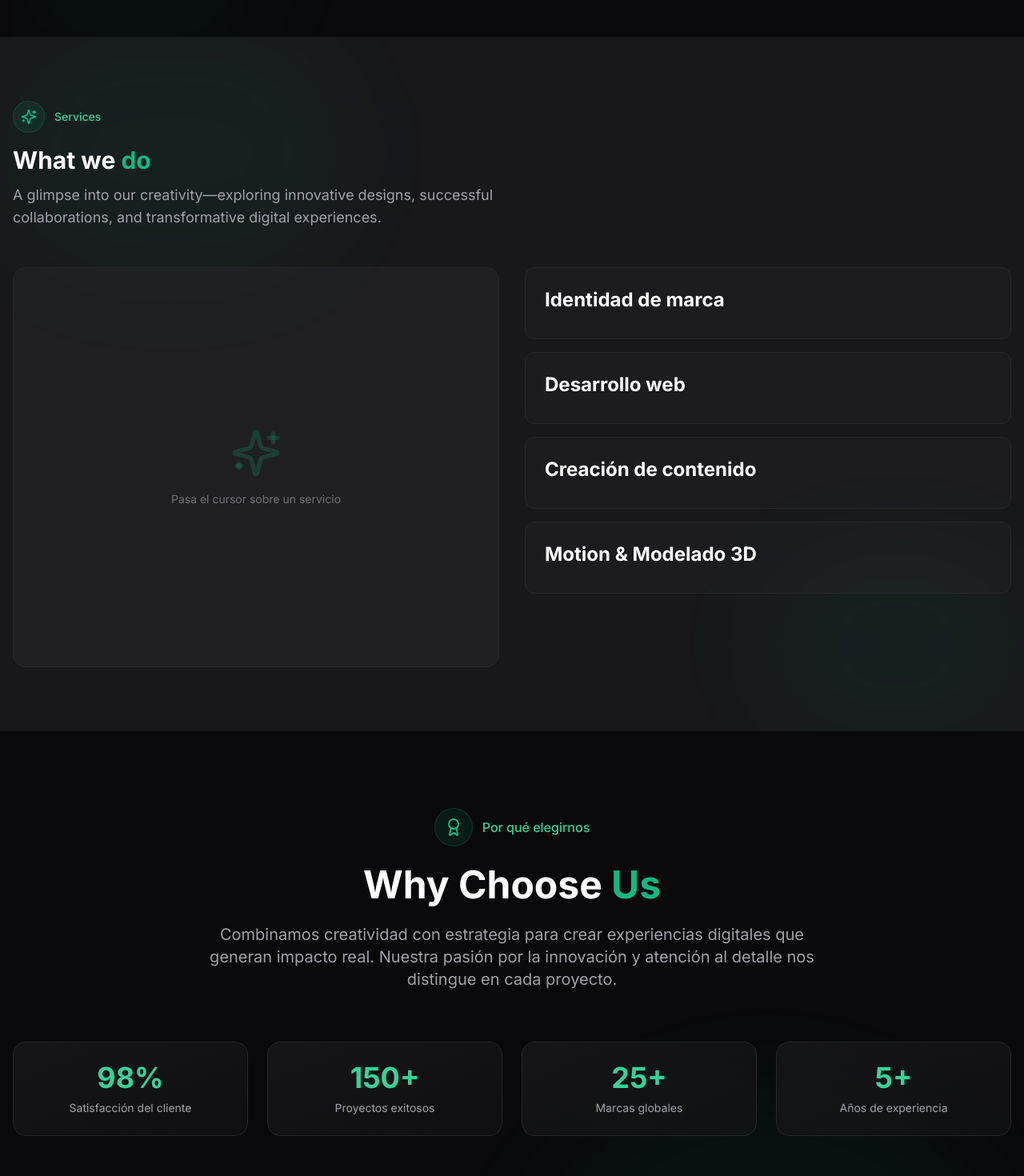
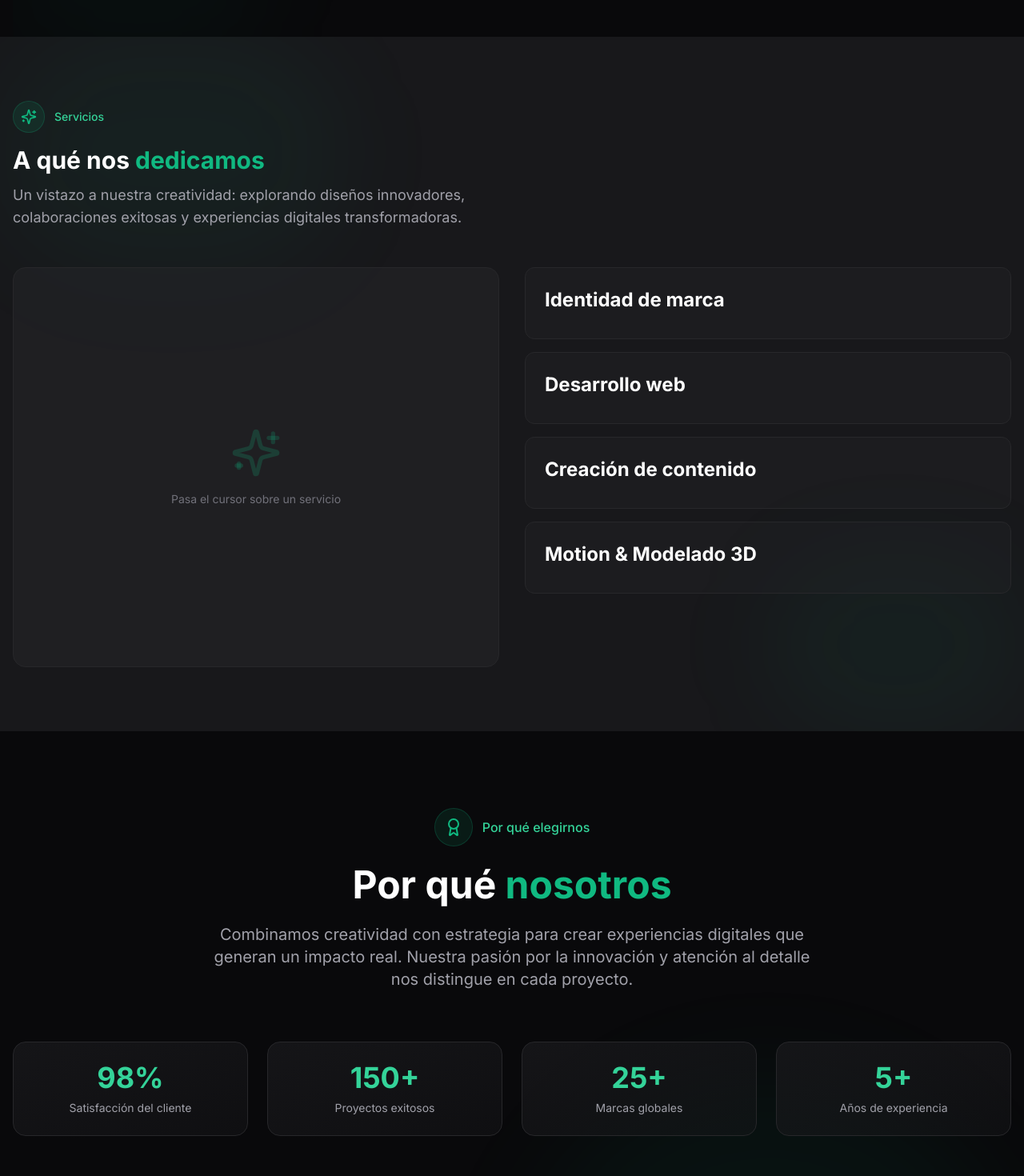
Before and after one commit to Artag-Chris/web-de-servicios, a Next.js app: page / in a window 1280 px wide. Shown: the part 1320-2790 px from the top of the page at 80% size. Built offline with nearby package versions, Linux system fonts and the light colour scheme.

Commit message:
act primera vista

```diff
--- a/src/components/footers/FooterMain.tsx
+++ b/src/components/footers/FooterMain.tsx
@@ -27,10 +27,10 @@ function Footer() {
 
   return (
     <footer className="bg-zinc-900 border-t border-zinc-800">
-      {/* Main Footer */}
+      {/* Footer Principal */}
       <div className="container mx-auto px-4 py-12">
         <div className="grid grid-cols-1 md:grid-cols-2 lg:grid-cols-4 gap-10">
-          {/* Column 1: Logo & About */}
+          {/* Columna 1: Logo y Acerca de */}
           <div className="space-y-4">
             <div className="flex items-center gap-2">
               <div className="w-10 h-10 rounded-lg bg-gradient-to-br from-emerald-500 to-emerald-700 flex items-center justify-center">
@@ -40,7 +40,7 @@ function Footer() {
             </div>
 
             <p className="text-zinc-400 text-sm">
-              Creating exceptional digital experiences through innovative solutions and clean, efficient code.
+              Creando experiencias digitales excepcionales a través de soluciones innovadoras y código limpio y eficiente.
             </p>
 
             <div className="flex flex-wrap gap-2 pt-2">
@@ -63,10 +63,10 @@ function Footer() {
             </div>
           </div>
 
-          {/* Column 2: Quick Links */}
+          {/* Columna 2: Enlaces rápidos */}
           <div>
             <h3 className="text-white font-semibold mb-4 relative inline-block">
-              Quick Links
+              Enlaces rápidos
               <span className="absolute -bottom-1 left-0 w-12 h-0.5 bg-emerald-500"></span>
             </h3>
             <ul className="space-y-2">
@@ -84,10 +84,10 @@ function Footer() {
             </ul>
           </div>
 
-          {/* Column 3: Services */}
+          {/* Columna 3: Servicios */}
           <div>
             <h3 className="text-white font-semibold mb-4 relative inline-block">
-              Services
+              Servicios
               <span className="absolute -bottom-1 left-0 w-12 h-0.5 bg-emerald-500"></span>
             </h3>
             <ul className="space-y-2">
@@ -105,14 +105,14 @@ function Footer() {
             </ul>
           </div>
 
-          {/* Column 4: Newsletter */}
+          {/* Columna 4: Newsletter */}
           <div>
             <h3 className="text-white font-semibold mb-4 relative inline-block">
               Newsletter
               <span className="absolute -bottom-1 left-0 w-12 h-0.5 bg-emerald-500"></span>
             </h3>
             <p className="text-zinc-400 text-sm mb-4">
-              Subscribe to receive updates on new projects and tech articles.
+              Suscríbete para recibir actualizaciones sobre nuevos proyectos y artículos tecnológicos.
             </p>
 
             {!isSubscribed ? (
@@ -120,7 +120,7 @@ function Footer() {
                 <div className="relative">
                   <Input
                     type="email"
-                    placeholder="Your email address"
+                    placeholder="Tu correo electrónico"
                     value={email}
                     onChange={(e) => setEmail(e.target.value)}
                     required
@@ -134,30 +134,31 @@ function Footer() {
                     <ArrowRight className="h-4 w-4" />
                   </Button>
                 </div>
-                <p className="text-zinc-500 text-xs">I respect your privacy. Unsubscribe at any time.</p>
+                <p className="text-zinc-500 text-xs">
+                  Respeto tu privacidad. Puedes darte de baja cuando desees.
+                </p>
               </form>
             ) : (
               <div className="bg-emerald-500/10 border border-emerald-500/20 rounded-md p-3 text-emerald-400 text-sm">
-                Thanks for subscribing!
+                ¡Gracias por suscribirte!
               </div>
             )}
           </div>
         </div>
       </div>
 
-      {/* Bottom Footer */}
+      {/* Footer Inferior */}
       <div className="border-t border-zinc-800 py-6">
         <div className="container mx-auto px-4">
           <div className="flex flex-col md:flex-row justify-between items-center">
-            <div className="text-zinc-500 text-sm mb-4 md:mb-0">© {currentYear} Artag Dev. Todos los.</div>
-
+            <div className="text-zinc-500 text-sm mb-4 md:mb-0">© {currentYear} Artag Dev. Todos los derechos reservados.</div>
             <div className="flex items-center gap-4">
               <Link href="#" className="text-zinc-500 hover:text-zinc-300 text-sm transition-colors">
-                Privacy Policy
+                Política de privacidad
               </Link>
               <span className="text-zinc-700">•</span>
               <Link href="#" className="text-zinc-500 hover:text-zinc-300 text-sm transition-colors">
-                Terms of Service
+                Términos de servicio
               </Link>
               <span className="text-zinc-700">•</span>
               <div className="text-zinc-500 text-sm flex items-center">
--- a/src/components/page_components/CTASection.tsx
+++ b/src/components/page_components/CTASection.tsx
@@ -102,8 +102,9 @@ export default function CTASection() {
           </div>
 
           <h2 className="text-3xl sm:text-4xl md:text-5xl font-bold text-white mb-6">
-            Let's Create Something <span className="text-emerald-500">Amazing</span>
+            Creemos Algo <span className="text-emerald-500">Increíble</span>
           </h2>
+
 
           <p className="text-zinc-400 text-lg sm:text-xl max-w-3xl mx-auto">
             ¿Tienes un proyecto en mente? Estamos aquí para ayudarte a hacerlo realidad.
@@ -121,22 +122,20 @@ export default function CTASection() {
           <div className="inline-flex items-center gap-2 p-1.5 bg-zinc-900/50 rounded-full border border-zinc-800">
             <button
               onClick={() => setActiveTab("contact")}
-              className={`px-6 py-3 rounded-full text-sm font-medium transition-all duration-300 flex items-center gap-2 ${
-                activeTab === "contact"
+              className={`px-6 py-3 rounded-full text-sm font-medium transition-all duration-300 flex items-center gap-2 ${activeTab === "contact"
                   ? "bg-emerald-500 text-white shadow-lg shadow-emerald-500/20"
                   : "text-zinc-400 hover:text-white"
-              }`}
+                }`}
             >
               <MessageSquare className="h-4 w-4" />
               Enviar Mensaje
             </button>
             <button
               onClick={() => setActiveTab("newsletter")}
-              className={`px-6 py-3 rounded-full text-sm font-medium transition-all duration-300 flex items-center gap-2 ${
-                activeTab === "newsletter"
+              className={`px-6 py-3 rounded-full text-sm font-medium transition-all duration-300 flex items-center gap-2 ${activeTab === "newsletter"
                   ? "bg-emerald-500 text-white shadow-lg shadow-emerald-500/20"
                   : "text-zinc-400 hover:text-white"
-              }`}
+                }`}
             >
               <Mail className="h-4 w-4" />
               Newsletter
@@ -198,11 +197,10 @@ export default function CTASection() {
                             />
                             <label
                               htmlFor="name"
-                              className={`absolute left-4 transition-all duration-300 pointer-events-none ${
-                                focusedField === "name" || isFieldFilled("name")
+                              className={`absolute left-4 transition-all duration-300 pointer-events-none ${focusedField === "name" || isFieldFilled("name")
                                   ? "-top-2.5 text-xs bg-zinc-900 px-2 text-emerald-400"
                                   : "top-4 text-base text-zinc-400"
-                              }`}
+                                }`}
                             >
                               Tu nombre
                             </label>
@@ -223,11 +221,10 @@ export default function CTASection() {
                             />
                             <label
                               htmlFor="email"
-                              className={`absolute left-4 transition-all duration-300 pointer-events-none ${
-                                focusedField === "email" || isFieldFilled("email")
+                              className={`absolute left-4 transition-all duration-300 pointer-events-none ${focusedField === "email" || isFieldFilled("email")
                                   ? "-top-2.5 text-xs bg-zinc-900 px-2 text-emerald-400"
                                   : "top-4 text-base text-zinc-400"
-                              }`}
+                                }`}
                             >
                               Email
                             </label>
@@ -248,11 +245,10 @@ export default function CTASection() {
                             />
                             <label
                               htmlFor="message"
-                              className={`absolute left-4 transition-all duration-300 pointer-events-none ${
-                                focusedField === "message" || isFieldFilled("message")
+                              className={`absolute left-4 transition-all duration-300 pointer-events-none ${focusedField === "message" || isFieldFilled("message")
                                   ? "-top-2.5 text-xs bg-zinc-900 px-2 text-emerald-400"
                                   : "top-4 text-base text-zinc-400"
-                              }`}
+                                }`}
                             >
                               Cuéntanos sobre tu proyecto
                             </label>
--- a/src/components/page_components/Proyects.tsx
+++ b/src/components/page_components/Proyects.tsx
@@ -66,7 +66,7 @@ function Projects() {
           {/* Header with navigation for mobile */}
           <div className="flex flex-col sm:flex-row items-center justify-between mb-8 sm:mb-12">
             <h2 className="text-2xl sm:text-3xl font-bold mb-4 sm:mb-0">
-              Featured <span className="text-emerald-500">Projects</span>
+              Proyectos <span className="text-emerald-500">Destacados</span>
             </h2>
 
             {/* Navigation moved below title on mobile */}
@@ -90,8 +90,7 @@ function Projects() {
                   <button
                     key={index}
                     onClick={() => setCurrentIndex(index)}
-                    className={`h-1.5 w-1.5 sm:h-2 sm:w-2 rounded-full transition-colors ${
-                      currentIndex === index ? "bg-emerald-500" : "bg-zinc-700"
+                    className={`h-1.5 w-1.5 sm:h-2 sm:w-2 rounded-full transition-colors ${currentIndex === index ? "bg-emerald-500" : "bg-zinc-700"
                       }`}
                     aria-label={`Go to slide ${index + 1}`}
                   />
--- a/src/components/page_components/Services.tsx
+++ b/src/components/page_components/Services.tsx
@@ -79,15 +79,14 @@ function Services() {
             <div className="flex h-10 w-10 items-center justify-center rounded-full bg-emerald-500/10 border border-emerald-500/20">
               <Sparkles className="h-5 w-5 text-emerald-500" />
             </div>
-            <span className="text-emerald-400 font-medium text-sm">Services</span>
+            <span className="text-emerald-400 font-medium text-sm">Servicios</span>
           </div>
 
           <h2 className="text-2xl sm:text-3xl font-bold text-white mb-3">
-            What we <span className="text-emerald-500">do</span>
+            A qué nos <span className="text-emerald-500">dedicamos</span>
           </h2>
           <p className="text-zinc-400 text-base sm:text-lg max-w-2xl">
-            A glimpse into our creativity—exploring innovative designs, successful collaborations, and transformative
-            digital experiences.
+            Un vistazo a nuestra creatividad: explorando diseños innovadores, colaboraciones exitosas y experiencias digitales transformadoras.
           </p>
         </motion.div>
 
@@ -152,11 +151,10 @@ function Services() {
                 className="group relative"
               >
                 <div
-                  className={`relative p-6 rounded-xl border transition-all duration-300 cursor-pointer overflow-hidden ${
-                    activeService === service.id
-                      ? "bg-zinc-800/80 border-emerald-500/50 shadow-lg shadow-emerald-500/10"
-                      : "bg-zinc-800/30 border-zinc-800 hover:border-zinc-700"
-                  }`}
+                  className={`relative p-6 rounded-xl border transition-all duration-300 cursor-pointer overflow-hidden ${activeService === service.id
+                    ? "bg-zinc-800/80 border-emerald-500/50 shadow-lg shadow-emerald-500/10"
+                    : "bg-zinc-800/30 border-zinc-800 hover:border-zinc-700"
+                    }`}
                 >
                   {/* Animated background gradient */}
                   <motion.div
@@ -168,9 +166,8 @@ function Services() {
 
                   <div className="relative z-10">
                     <h3
-                      className={`text-xl sm:text-2xl font-bold mb-2 transition-colors duration-300 ${
-                        activeService === service.id ? "text-emerald-400" : "text-white"
-                      }`}
+                      className={`text-xl sm:text-2xl font-bold mb-2 transition-colors duration-300 ${activeService === service.id ? "text-emerald-400" : "text-white"
+                        }`}
                     >
                       {service.title}
                     </h3>
--- a/src/components/page_components/Team.tsx
+++ b/src/components/page_components/Team.tsx
@@ -70,13 +70,14 @@ export default function Team() {
           </div>
 
           <h2 className="text-3xl sm:text-4xl md:text-5xl font-bold text-white mb-6">
-            Meet the <span className="text-emerald-500">Team</span>
+            Conoce al <span className="text-emerald-500">Equipo</span>
           </h2>
 
           <p className="text-zinc-400 text-lg sm:text-xl max-w-3xl mx-auto mb-12">
             Un equipo diverso de profesionales apasionados, unidos por la creatividad, la colaboración
             y el compromiso con la excelencia. Conoce a las personas que hacen realidad tus proyectos.
           </p>
+
 
           {/* Values */}
           <div className="grid grid-cols-2 lg:grid-cols-4 gap-4 sm:gap-6 max-w-4xl mx-auto">
--- a/src/components/page_components/WhyChooseUs.tsx
+++ b/src/components/page_components/WhyChooseUs.tsx
@@ -85,14 +85,15 @@ function WhyChooseUs() {
                     </div>
 
                     <h2 className="text-3xl sm:text-4xl md:text-5xl font-bold text-white mb-6">
-                        Why Choose <span className="text-emerald-500">Us</span>
+                        Por qué <span className="text-emerald-500">nosotros</span>
                     </h2>
 
                     <p className="text-zinc-400 text-lg sm:text-xl max-w-3xl mx-auto leading-relaxed">
-                        Combinamos creatividad con estrategia para crear experiencias digitales que generan impacto real.
+                        Combinamos creatividad con estrategia para crear experiencias digitales que generan un impacto real.
                         Nuestra pasión por la innovación y atención al detalle nos distingue en cada proyecto.
                     </p>
                 </motion.div>
+
 
                 {/* Stats Grid */}
                 <motion.div
@@ -241,7 +242,7 @@ function WhyChooseUs() {
                 </motion.div>
 
                 {/* Client Logos */}
-                <motion.div
+                {/* <motion.div
                     initial={{ opacity: 0, y: 20 }}
                     animate={isVisible ? { opacity: 1, y: 0 } : {}}
                     transition={{ duration: 0.6, delay: 0.8 }}
@@ -273,7 +274,7 @@ function WhyChooseUs() {
                             </motion.div>
                         ))}
                     </div>
-                </motion.div>
+                </motion.div> */}
             </div>
         </section>
     )
```
Also changed, not shown: src/components/page_components/Pricing.tsx (+11 -19 lines). Lines whose indentation alone changed are shown as unchanged.
